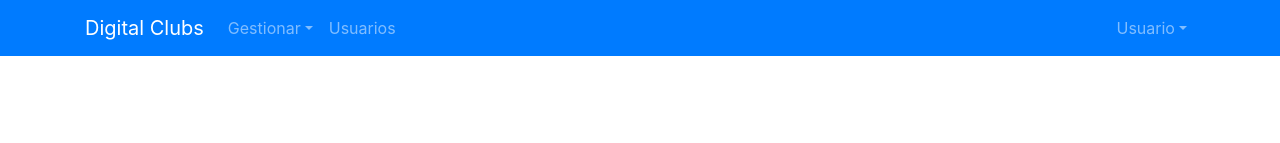
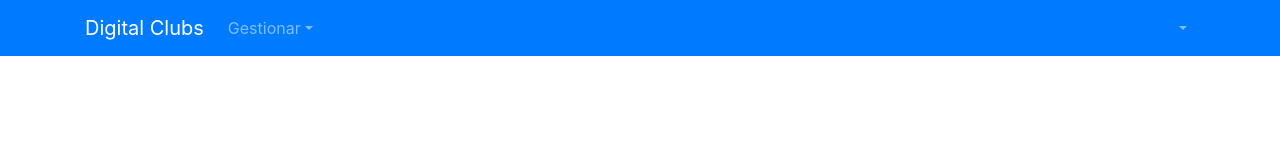
Before and after one commit to mikicastro7/digitalClub_front_gestor, a React (Create React App) app: page /home in a window 1280 px wide. Shown: the top 143 px of the page. Built offline with nearby package versions, Linux system fonts and the light colour scheme; sample sign-in values are in the browser's storage; the HTML template or start-up script is replaced by a standard one.

Commit message:
nombre de usuario en navbar

```diff
--- a/src/Components/UIcomponents/Navbar.jsx
+++ b/src/Components/UIcomponents/Navbar.jsx
@@ -4,7 +4,7 @@ import { Link } from "react-router-dom";
 import ContextoUsuario from "../../Contextos/ContextoUsuario";
 
 const NavbarComponent = () => {
-  const { logoutUsuario } = useContext(ContextoUsuario);
+  const { logoutUsuario, infoUsuario } = useContext(ContextoUsuario);
   return (
     <Navbar bg="primary" variant="dark" expand="lg">
       <div className="container">
@@ -16,10 +16,9 @@ const NavbarComponent = () => {
               <NavDropdown.Item as={Link} to="/noticias">Noticias</NavDropdown.Item>
               <NavDropdown.Item as={Link} to="/equipos">Equipos</NavDropdown.Item>
             </NavDropdown>
-            <Nav.Link as={Link} to="/us">Usuarios</Nav.Link>
           </Nav>
           <Nav className="ml-auto nav-last">
-            <NavDropdown title="Usuario" id="basic-nav-dropdown">
+            <NavDropdown title={infoUsuario.user} id="basic-nav-dropdown">
               <NavDropdown.Item onClick={logoutUsuario}>Logout</NavDropdown.Item>
             </NavDropdown>
           </Nav>
```
